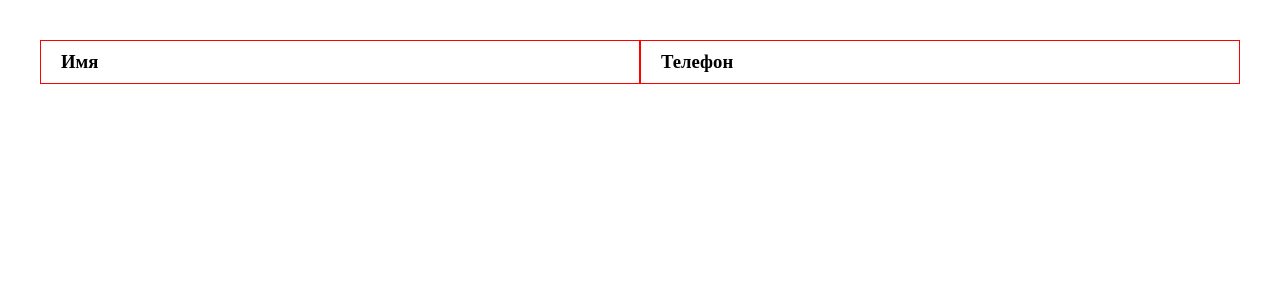
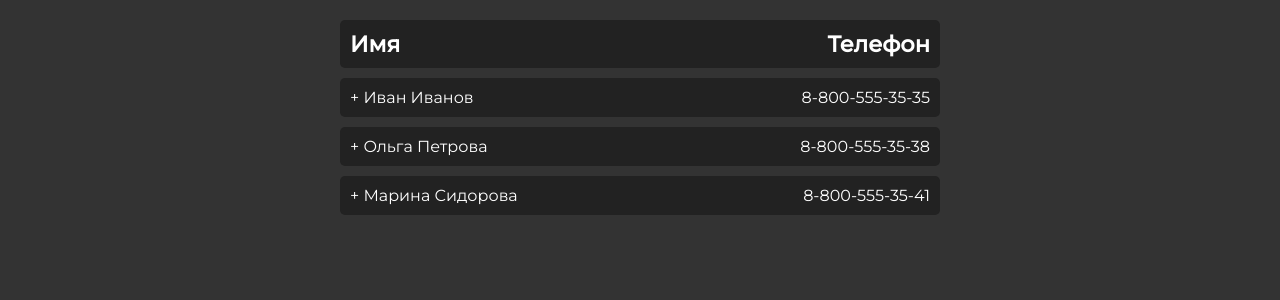
Before and after one commit to BarinovIvan/roistat-table, a Vue app: page / in a window 1280 px wide. Shown: the top 300 px of the page. Built offline with nearby package versions, Linux system fonts and the light colour scheme.

Commit message:
FEAT: made users-list expandable

```diff
--- a/src/App.vue
+++ b/src/App.vue
@@ -1,6 +1,6 @@
 <template>
   <div id="app">
-    <users-table />
+    <users-table :users="users" class="users-table" />
   </div>
 </template>
 
@@ -10,5 +10,82 @@
   export default {
     name: 'App',
     components: {UsersTable},
+    data() {
+      return {
+        users: [
+          {
+            "id": 1001,
+            "name": "Иван Иванов",
+            "phone": "8-800-555-35-35",
+            "children": [
+              {
+                "id": 2001,
+                "name": "Петр Иванов",
+                "phone": "8-800-555-35-36",
+                "children": []
+              },
+              {
+                "id": 2002,
+                "name": "Сергей Иванов",
+                "phone": "8-800-555-35-37",
+                "children": [
+                  {
+                    "id": 3001,
+                    "name": "Ирина Иванова",
+                    "phone": "8-800-555-35-40",
+                    "children": []
+                  }
+                ]
+              }
+            ]
+          },
+          {
+            "id": 1002,
+            "name": "Ольга Петрова",
+            "phone": "8-800-555-35-38",
+            "children": [
+              {
+                "id": 2003,
+                "name": "Никита Петров",
+                "phone": "8-800-555-35-39",
+                "children": []
+              }
+            ]
+          },
+          {
+            "id": 1003,
+            "name": "Марина Сидорова",
+            "phone": "8-800-555-35-41",
+            "children": [
+              {
+                "id": 2004,
+                "name": "Андрей Сидоров",
+                "phone": "8-800-555-35-42",
+                "children": [
+                  {
+                    "id": 3002,
+                    "name": "Александр Сидоров",
+                    "phone": "8-800-555-35-43",
+                    "children": []
+                  },
+                  {
+                    "id": 3003,
+                    "name": "Елена Сидорова",
+                    "phone": "8-800-555-35-44",
+                    "children": []
+                  }
+                ]
+              }
+            ]
+          }
+        ]
+      }
+    }
   }
 </script>
+
+<style scoped>
+#app {
+  padding: 20px 0;
+}
+</style>
--- /dev/null
+++ b/src/assets/styles/components/users-table.css
@@ -0,0 +1,17 @@
+.users-table__row {
+  display: flex;
+  justify-content: space-between;
+  flex-wrap: nowrap;
+  gap: 10px;
+  padding: 10px;
+  margin-bottom: 10px;
+  color: #ffffff;
+  border-radius: 5px;
+  background-color: #222222;
+}
+
+@media (max-width: 768px) {
+  .users-table__row {
+    font-size: 12px;
+  }
+}
--- /dev/null
+++ b/src/assets/styles/main.css
@@ -0,0 +1,11 @@
+@import url('https://fonts.googleapis.com/css2?family=Montserrat:wght@300;400;500&family=Open+Sans:wght@400;700&display=swap');
+
+@import './utilities/reset.css';
+@import './utilities/transitions.css';
+@import './components/users-table.css';
+
+
+body {
+  font-family: Montserrat, sans-serif;
+  background-color: #333333;
+}
--- /dev/null
+++ b/src/assets/styles/utilities/transitions.css
@@ -0,0 +1,8 @@
+.fade-enter-active,
+.fade-leave-active {
+  transition: opacity 0.2s ease;
+}
+.fade-enter,
+.fade-leave-to {
+  opacity: 0;
+}
--- /dev/null
+++ b/src/components/TableHeader.vue
@@ -0,0 +1,27 @@
+<template>
+  <header class="table-header">
+    <h3>Имя</h3>
+    <h3>Телефон</h3>
+  </header>
+</template>
+
+<script>
+export default {
+  name: "TableHeader"
+}
+</script>
+
+<style scoped>
+.table-header {
+  display: flex;
+  justify-content: space-between;
+  color: #ffffff;
+  font-size: 1.2rem;
+}
+
+@media (max-width: 768px) {
+  .table-header {
+    font-size: 1rem;
+  }
+}
+</style>
--- /dev/null
+++ b/src/components/UsersList.vue
@@ -0,0 +1,87 @@
+<template>
+  <div class="users-table__list">
+    <div class="users-table__row" @click="toggleExpand">
+      <span :style="userNamePadding">
+        {{ toggleIcon }}
+        {{ user.name }}
+      </span>
+      <span style="width: fit-content;">{{ user.phone }}</span>
+    </div>
+
+    <transition-group name="fade">
+      <template v-if="isExpanded && hasChildren">
+        <users-list
+          v-for="childUser in user.children"
+          :user="childUser"
+          :level="level + 1"
+          :key="childUser.id"
+        />
+      </template>
+    </transition-group>
+  </div>
+</template>
+
+<script>
+export default {
+  name: "UsersList",
+  props: {
+    user: {
+      type: Object,
+      default: {}
+    },
+    level: {
+      type: Number,
+      default: 0
+    },
+  },
+  data() {
+    return {
+      isExpanded: false,
+      userNamePadding: null,
+      MOBILE_PADDING_MULTIPLIER: 10,
+      DESKTOP_PADDING_MULTIPLIER: 20,
+    };
+  },
+  computed: {
+    hasChildren() {
+      return this.user.children && this.user.children.length > 0;
+    },
+    toggleIcon() {
+      if (!this.hasChildren) return null;
+
+      return this.isExpanded ? "-" : "+";
+    },
+  },
+  mounted() {
+    this.getUserNamePadding()
+    window.addEventListener('resize', this.getUserNamePadding)
+  },
+  methods: {
+    toggleExpand() {
+      if (!this.hasChildren) return;
+
+      this.isExpanded = !this.isExpanded;
+    },
+
+    getUserNamePadding: function() {
+      const PADDING_MULTIPLIER = this.getPaddingMultiplier();
+
+      this.userNamePadding = { paddingLeft: `${this.level * PADDING_MULTIPLIER}px` };
+    },
+    getPaddingMultiplier() {
+      return window.innerWidth > 768 ?
+        this.DESKTOP_PADDING_MULTIPLIER :
+        this.MOBILE_PADDING_MULTIPLIER;
+    }
+  },
+  beforeDestroy() {
+    window.removeEventListener('resize', this.getUserNamePadding)
+  }
+}
+</script>
+
+<style scoped>
+.users-table__list {
+  cursor: pointer;
+}
+</style>
--- a/src/components/UsersTable.vue
+++ b/src/components/UsersTable.vue
@@ -1,32 +1,38 @@
 <template>
   <section class="users-table">
-    <header class="users-table__header users-table__row">
-      <h3>Имя</h3>
-      <h3>Телефон</h3>
-    </header>
+    <table-header class="users-table__row" />
+
+    <main>
+      <users-list v-for="user in users" :user="user" />
+    </main>
   </section>
 </template>
 
 <script>
+import TableHeader from "./TableHeader";
+import UsersList from "./UsersList";
+
 export default {
-  name: "UsersTable"
+  name: "UsersTable",
+  components: {UsersList, TableHeader},
+  props: {
+    users: {
+      type: Array,
+      default: []
+    },
+  }
 }
 </script>
 
 <style scoped>
 .users-table {
-  width: 100%;
-  padding: 40px;
+  max-width: 600px;
+  margin: 0 auto;
 }
 
-.users-table__header {
-  display: flex;
-  justify-content: space-around;
-}
-
-.users-table__row > * {
-  width: 100%;
-  border: 1px solid red;
-  padding: 10px 20px;
+@media  (max-width: 768px) {
+  .users-table {
+    padding: 10px;
+  }
 }
 </style>
--- a/src/main.js
+++ b/src/main.js
@@ -2,7 +2,7 @@
 // (runtime-only or standalone) has been set in webpack.base.conf with an alias.
 import Vue from 'vue'
 import App from './App'
-import '@/assets/styles/reset.css'
+import '@/assets/styles/main.css'
 
 Vue.config.productionTip = false
 
```
Also changed, not shown: src/assets/styles/utilities/reset.css (renamed from src/assets/styles/reset.css).
